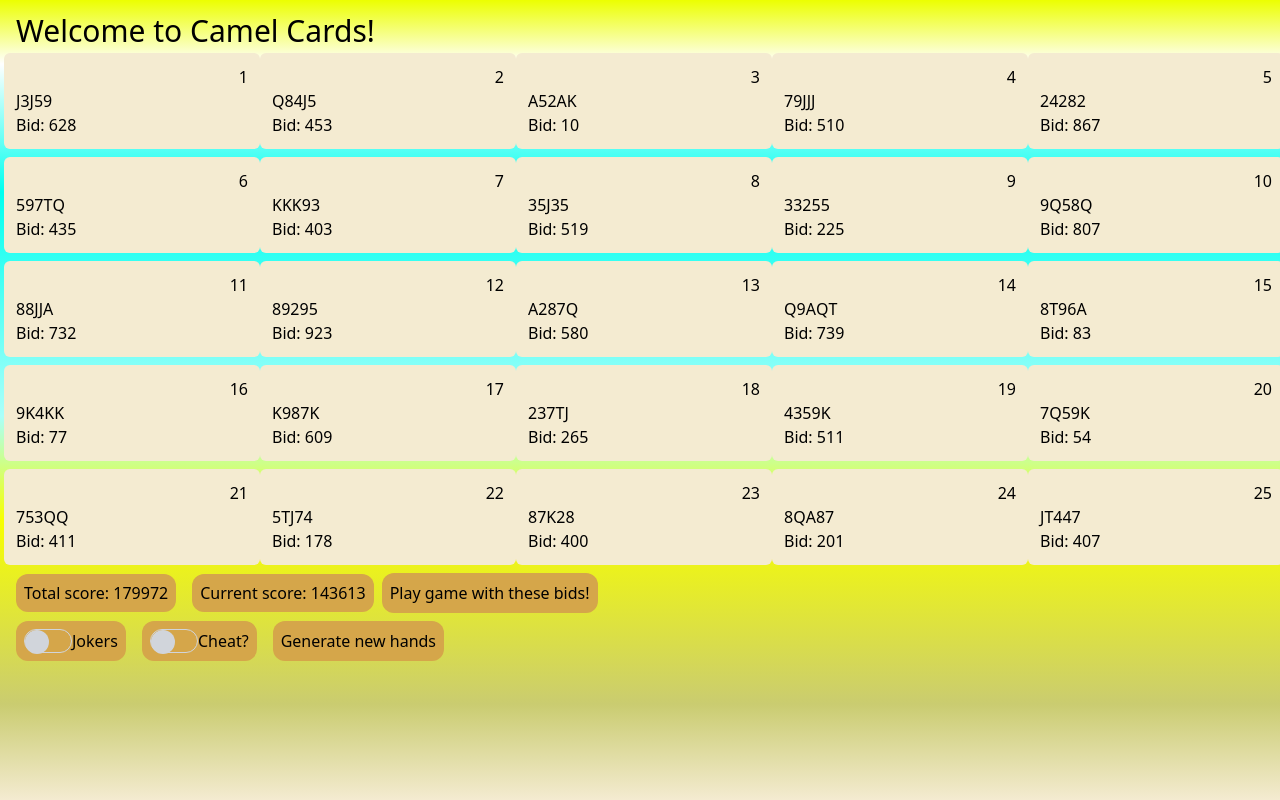
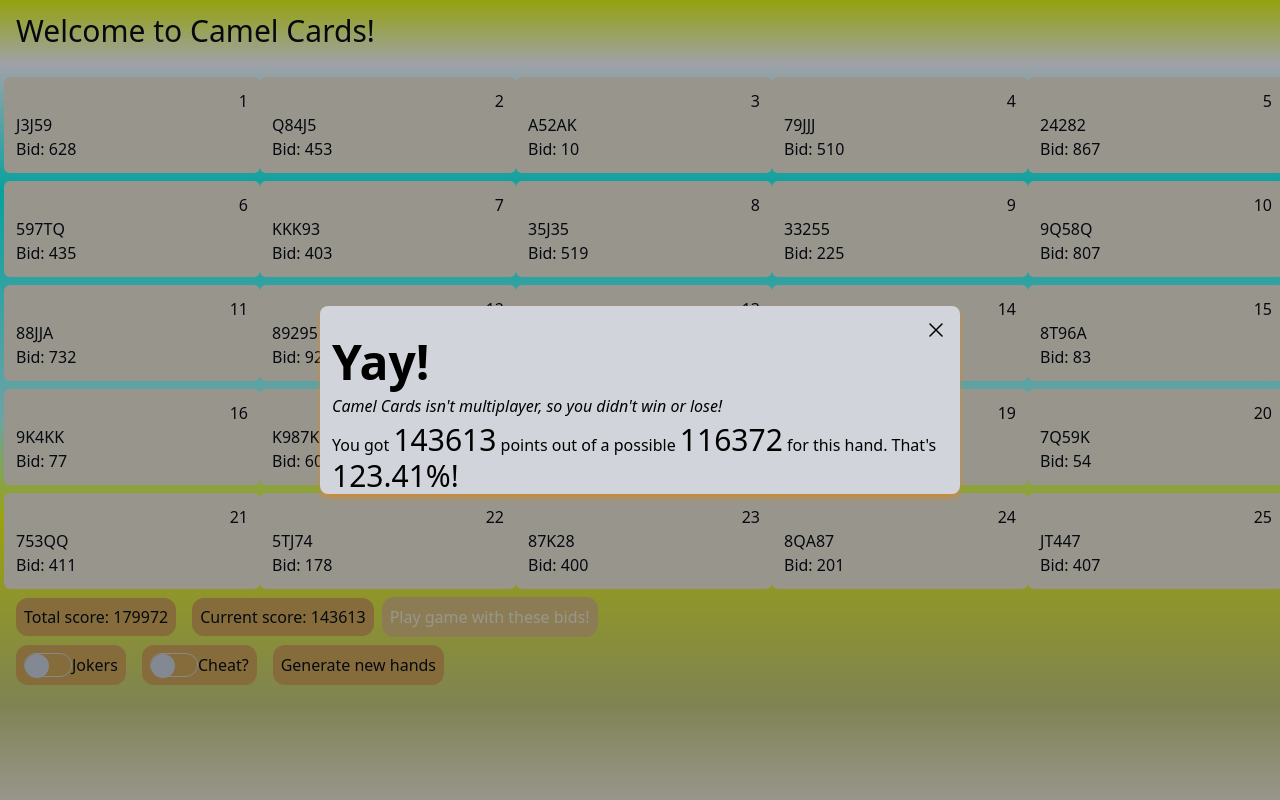
Before and after one commit to RheingoldRiver/CamelCards, a React (Vite) app: page / in a window 1280 px wide. Both pictures are taken after a click on the button "Play game with these bids!". Built offline with nearby package versions, Linux system fonts and the light colour scheme; what @savvywombat/tailwindcss-grid-areas would draw is missing.

Commit message:
add a modal

```diff
--- a/package.json
+++ b/package.json
@@ -10,6 +10,8 @@
     "preview": "vite preview"
   },
   "dependencies": {
+    "@heroicons/react": "^2.0.18",
+    "@radix-ui/react-dialog": "^1.0.5",
     "@radix-ui/react-toggle": "^1.0.3",
     "@radix-ui/react-toolbar": "^1.0.4",
     "@types/lodash": "^4.14.202",
--- a/src/components/Game/Game.tsx
+++ b/src/components/Game/Game.tsx
@@ -1,11 +1,13 @@
 import Board from "../Board";
 import GameActions from "../GameActions";
+import { GameOverModal } from "../GameOverModal/GameOverModal";
 import PreferencesToolbar from "../PreferencesToolbar/PreferencesToolbar";
 
 function Game() {
   return (
     <div className="grid grid-areas-game w-full h-full">
       <div className="grid-in-board">
+        <GameOverModal />
         <Board></Board>
         <GameActions></GameActions>
       </div>
--- a/src/components/GameActions/GameActions.tsx
+++ b/src/components/GameActions/GameActions.tsx
@@ -7,7 +7,8 @@ import clsx from "clsx";
 interface Props {}
 
 const GameActions: FC<Props> = () => {
-  const { scores, setScores, newHands, setShowCards, hands, useJokers, allowCheat } = useContext(GameStateContext);
+  const { scores, setScores, newHands, showCards, setShowCards, hands, useJokers, allowCheat, setModalOpen } =
+    useContext(GameStateContext);
   return (
     <Toolbar.Root className="my-2" aria-label="Formatting options">
       <span className={clsx("bg-sand-400 p-2 rounded-xl", "mx-2", "h-10")}>
@@ -19,13 +20,16 @@ const GameActions: FC<Props> = () => {
       <Toolbar.Separator className="inline" />
       <Toolbar.Button
         className={clsx(
-          "bg-sand-400 p-2 rounded-xl",
-          "hover:bg-sand-800 hover:text-white hover:shadow-lg hover shadow-sand-800",
+          showCards ? "bg-sand-300 text-sand-100" : "bg-sand-400",
+          "p-2 rounded-xl",
+          showCards ? "" : "hover:bg-sand-800 hover:text-white hover:shadow-lg hover shadow-sand-800",
           "mx-2",
           "h-10"
         )}
         style={{ marginLeft: "auto" }}
         onClick={() => {
+          setModalOpen(true);
+          if (showCards) return;
           setShowCards(true);
           setScores([...scores, actualScore(hands, useJokers, allowCheat)]);
           newHands();
--- /dev/null
+++ b/src/components/GameOverModal/GameOverModal.tsx
@@ -0,0 +1,22 @@
+import { useContext } from "react";
+import { Modal } from "../Modal/Modal";
+import { GameStateContext } from "../GameStateProvider/GameStateProvider";
+import * as Dialog from "@radix-ui/react-dialog";
+import { actualScore, maxPossibleScore } from "../../gameHelpers";
+
+export const GameOverModal = () => {
+  const { modalOpen, setModalOpen, hands, useJokers, allowCheat } = useContext(GameStateContext);
+  const yourScore = actualScore(hands, useJokers, allowCheat);
+  const maxScore = maxPossibleScore(hands);
+  return (
+    <Modal open={modalOpen} onOpenChange={setModalOpen} trigger={<div />}>
+      <Dialog.Title className="text-5xl font-bold text-md mb-2">Yay!</Dialog.Title>
+      <Dialog.Description className="italic mb-1">
+        Camel Cards isn't multiplayer, so you didn't win or lose!
+      </Dialog.Description>
+      You got <span className="text-3xl">{yourScore}</span> points out of a possible{" "}
+      <span className="text-3xl">{maxScore}</span> for this hand. That's{" "}
+      <span className="text-3xl">{maxScore === 0 ? "NaN" : ((yourScore / maxScore) * 100).toFixed(2)}%!</span>
+    </Modal>
+  );
+};
--- a/src/components/GameStateProvider/GameStateProvider.tsx
+++ b/src/components/GameStateProvider/GameStateProvider.tsx
@@ -20,6 +20,8 @@ interface GameState {
   setScores: Dispatch<SetStateAction<number[]>>;
   newHands: () => void;
   swapBids: (i1: number, i2: number) => void;
+  modalOpen: boolean;
+  setModalOpen: Dispatch<SetStateAction<boolean>>;
 }
 
 const DEFAULT_GAME_STATE: GameState = {
@@ -38,6 +40,8 @@ const DEFAULT_GAME_STATE: GameState = {
   setScores: () => {},
   newHands: () => {},
   swapBids: () => {},
+  modalOpen: false,
+  setModalOpen: () => {},
 };
 
 export const GameStateContext = createContext(DEFAULT_GAME_STATE);
@@ -51,6 +55,7 @@ export default function GameStateProvider({ children }: { children: ReactNode })
   const [hands, setHands] = useState<Hand[]>(() => {
     return generateHands(numHandsPerGame, numCardsPerHand);
   });
+  const [modalOpen, setModalOpen] = useState<boolean>(false);
   function toggleUseJokers() {
     setUseJokers((x) => !x);
   }
@@ -91,6 +96,8 @@ export default function GameStateProvider({ children }: { children: ReactNode })
         setScores,
         newHands,
         swapBids,
+        modalOpen,
+        setModalOpen,
       }}
     >
       {children}
--- a/src/components/Hand/Hand.tsx
+++ b/src/components/Hand/Hand.tsx
@@ -48,7 +48,8 @@ const HandDisplay = ({ hand, index }: { hand: Hand; index: number }) => {
 };
 
 const CardDisplay = ({ card }: { card: Card }) => {
-  return <div className={clsx("")}>{card.display}</div>;
+  const { showCards } = useContext(GameStateContext);
+  return <div className={clsx("")}>{showCards ? card.display : "?"}</div>;
 };
 
 export default HandDisplay;
--- /dev/null
+++ b/src/components/Modal/Modal.tsx
@@ -0,0 +1,46 @@
+import * as Dialog from "@radix-ui/react-dialog";
+import { Dispatch, ReactNode, SetStateAction } from "react";
+import { XMarkIcon } from "@heroicons/react/24/outline";
+import clsx from "clsx";
+
+export const Modal = ({
+  children,
+  trigger,
+  onOpenAutoFocus,
+  open,
+  onOpenChange,
+}: {
+  children: ReactNode;
+  trigger: ReactNode;
+  onOpenAutoFocus?: () => void;
+  open?: boolean | undefined;
+  onOpenChange?: Dispatch<SetStateAction<boolean>> | undefined;
+}) => {
+  return (
+    <Dialog.Root open={open} onOpenChange={onOpenChange}>
+      <Dialog.Trigger asChild>
+        <button>{trigger}</button>
+      </Dialog.Trigger>
+      <Dialog.Portal>
+        <Dialog.Overlay className={clsx("bg-gray-900 opacity-40 dark:opacity-80 fixed inset-0")} />
+        <Dialog.Content
+          onOpenAutoFocus={onOpenAutoFocus}
+          className={clsx(
+            "bg-gray-300",
+            "rounded-lg pt-8 pb-0 shadow-md shadow-sand-500",
+            "fixed top-[5vw] left-[5vw] sm:top-1/2 sm:left-1/2 sm:translate-x-[-50%] sm:translate-y-[-50%]",
+            "max-h-[90vh] w-[min(90vw,_40rem)]",
+            "p-3"
+          )}
+        >
+          {children}
+          <Dialog.Close asChild>
+            <button className="absolute top-3 right-3" aria-label="Close">
+              <XMarkIcon className="text-black hover:text-red-600 h-6 w-6" />
+            </button>
+          </Dialog.Close>
+        </Dialog.Content>
+      </Dialog.Portal>
+    </Dialog.Root>
+  );
+};
--- a/src/components/PreferencesToolbar/PreferencesToolbar.tsx
+++ b/src/components/PreferencesToolbar/PreferencesToolbar.tsx
@@ -5,7 +5,8 @@ import { GameStateContext } from "../GameStateProvider/GameStateProvider";
 import clsx from "clsx";
 
 function PreferencesToolbar() {
-  const { useJokers, toggleUseJokers, allowCheat, toggleAllowCheat, newHands } = useContext(GameStateContext);
+  const { useJokers, toggleUseJokers, allowCheat, toggleAllowCheat, newHands, setShowCards } =
+    useContext(GameStateContext);
   return (
     <Toolbar.Root className="flex flex-row justify-start items-center" aria-label="Formatting options">
       <Toggle.Root
@@ -47,7 +48,10 @@ function PreferencesToolbar() {
           "h-10",
           "inline-flex flex-row items-center"
         )}
-        onClick={newHands}
+        onClick={() => {
+          newHands();
+          setShowCards(false);
+        }}
       >
         Generate new hands
       </Toolbar.Button>
```
Also changed, not shown: 1 other file (tests, documents, lock files or other folders).
